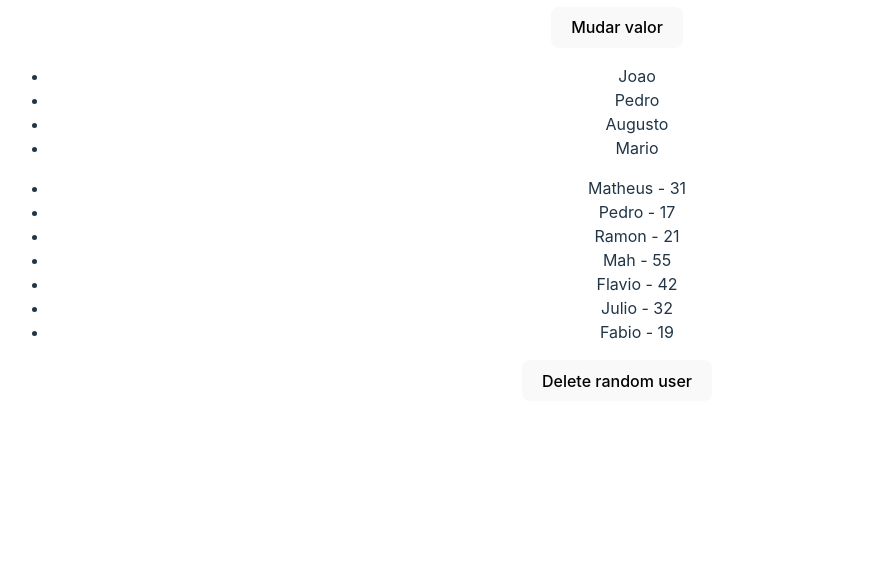
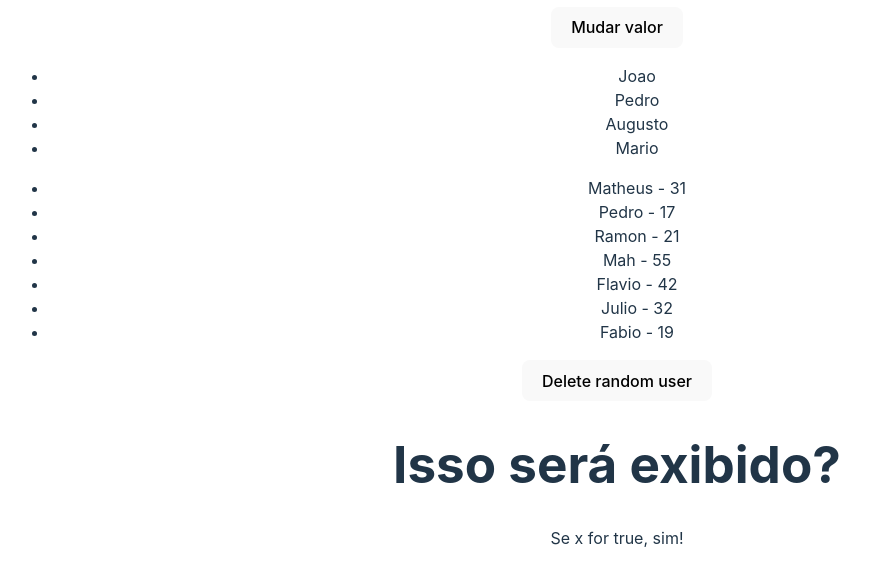
Before and after one commit to Paulohenriquesp/fundamentos-react, a React app in the folder 2_AVANCANDO_EM_REACT/avancando-react/: page / in a window 1280 px wide. Shown: the part 1709-2293 px from the top of the page, without its empty margins (23-893 px from the left). Built offline with nearby package versions, Linux system fonts and the light colour scheme; the HTML template or start-up script is replaced by a standard one.

Commit message:
feat: renderizacao condicional

```diff
--- a/2_AVANCANDO_EM_REACT/avancando-react/src/App.jsx
+++ b/2_AVANCANDO_EM_REACT/avancando-react/src/App.jsx
@@ -1,6 +1,7 @@
 import "./App.css";
 
 import Maca from "./assets/maca.jpg";
+import ConditionalRender from "./componentes/ConditionalRender";
 import ListRender from "./componentes/ListRender";
 import { ManageData } from "./componentes/ManageData";
 
@@ -18,6 +19,7 @@ function App() {
       </div>
         <ManageData />
         <ListRender />
+        <ConditionalRender />
     </div>
   );
 }
--- /dev/null
+++ b/2_AVANCANDO_EM_REACT/avancando-react/src/componentes/ConditionalRender.tsx
@@ -0,0 +1,13 @@
+import React, { useState } from 'react'
+
+const ConditionalRender = () => {
+    const [x] = useState(true);
+  return (
+    <div>
+        <h1>Isso será exibido?</h1>
+        {x && <p>Se x for true, sim!</p>}
+    </div>
+  )
+}
+
+export default ConditionalRender
```
